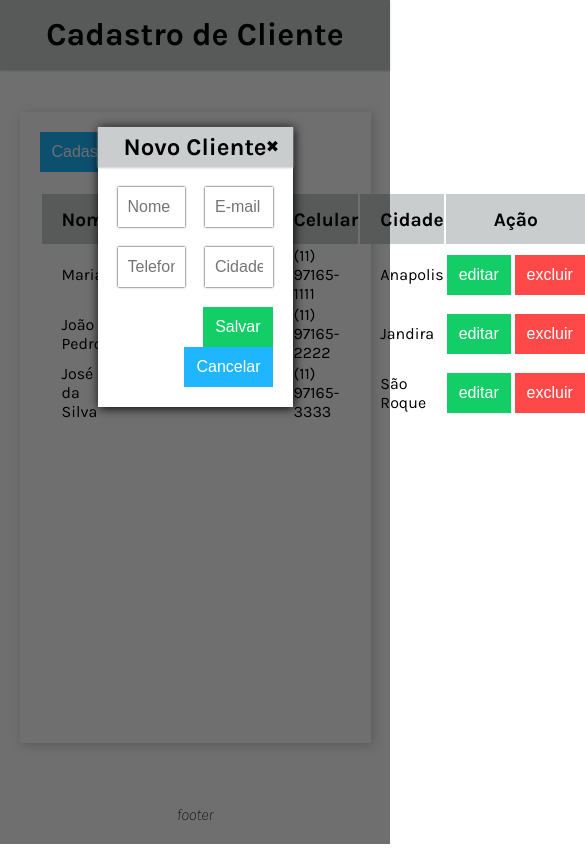
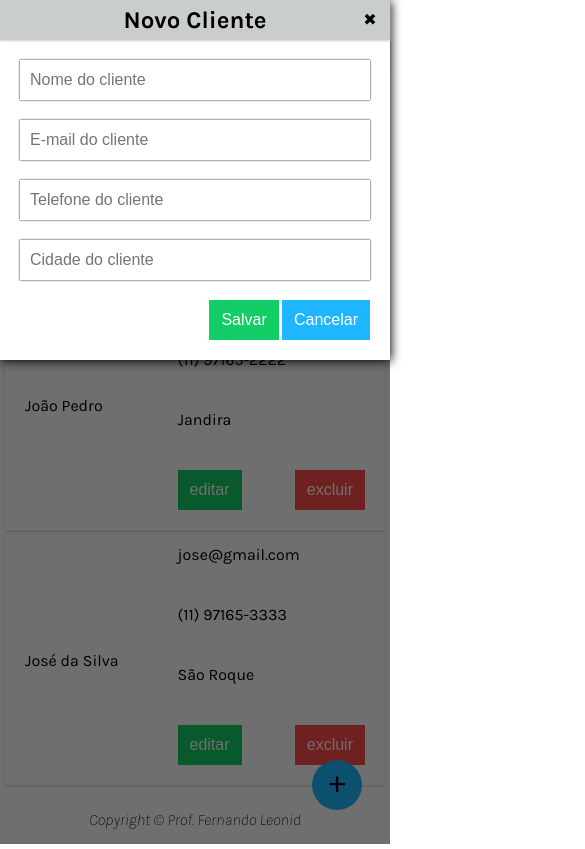
Before and after one commit to brunavarela/imc, a plain HTML site: page crud/index.html in a window 390 px wide. Both pictures are taken after a click on the button "Cadastrar Cliente". Shown: the whole page, 585 px wide, since content can reach past the window. Drawn offline with Linux system fonts and the light colour scheme.

Commit message:
created crud style

```diff
--- a/crud/button.css
+++ /dev/null
@@ -1,26 +0,0 @@
-.button {
-    border-style: none;
-    height: 40px;
-    padding: 6px 12px;
-    background-color: black;
-    color: white;
-    font-size: 1rem;
-    cursor: pointer;
-    transition: box-shadow .6s ease;
-}
-
-.button.blue {
-    background-color: #1fb6ff;
-}
-
-.button.green {
-    background-color: #13ce66;
-}
-
-.button.red {
-    background-color: #ff4949;
-}
-
-.button:hover {
-    box-shadow: inset 200px 0 0 #000;
-}
--- /dev/null
+++ b/crud/css/button.css
@@ -0,0 +1,46 @@
+.button{
+    border-style: none;
+    height: 40px;
+    padding: 6px 12px;
+    background-color: black;
+    color: white;
+    font-size: 1rem;
+    cursor: pointer;
+    transition: box-shadow .6s ease;
+}
+
+.button.blue{
+    background-color: #1FB6FF;
+}
+
+button.green{
+    background-color: #13CE66;
+}
+
+button.red{
+    background-color: #FF4949;
+}
+
+.button:hover{
+    box-shadow: inset 200px 0 0 #00000055;
+}
+
+@media(max-width:480px){
+    .button.mobile{
+        color:transparent;
+        font-size:0;
+        width:50px;
+        height:50px;
+        border-radius: 50%;
+        position:fixed;
+        top: 90vh;
+        left: 80vw;
+    }
+    .button.mobile::before{
+        content: "+";
+        color:black;
+        font-size:2rem;
+        width:100%;
+        height:100%;
+    }
+}
--- a/crud/main.css
+++ b/crud/css/main.css
@@ -11,14 +11,15 @@
     --text-color: #FFF;
 }
 
-body {
+body{
     min-height: 100vh;
     display: flex;
     flex-direction: column;
     font-family: 'karla', sans-serif;
+    position:relative;
 }
 
-header {
+header{
     background-color: var(--primary-color);
     height: 70px;
     text-align: center;
@@ -26,22 +27,44 @@ header {
     box-shadow: 0 1px 2px var(--shadow-color);
 }
 
-main {
+.header-title{
+    color: black;
+    font-size: 2rem;
+}
+
+main{
     flex-grow: 1;
     display: flex;
     flex-direction: column;
     align-items: flex-start;
     width: 90%;
     margin: 5vh auto;
-    padding: 20px;
+    padding: 50px;
     box-shadow: 2px 2px 10px var(--shadow-color);
     gap: 20px;
 }
 
-footer {
-    width: 100;
+footer{
+    width:100;
     text-align: center;
     font-weight: 200;
     font-style: italic;
     padding: 20px;
 }
+
+@media (max-width:480px){
+    header{
+        position:fixed;
+        width:100%;
+    }
+    .header-title{
+        font-size: 1.5rem;
+    }
+
+    main{
+        padding: 0;
+        margin: 20px 0 0 0;
+        width:100%;
+        box-shadow: none;
+    }
+}
--- a/crud/modal.css
+++ b/crud/css/modal.css
@@ -1,23 +1,23 @@
-.modal {
-    position: absolute;
-    top: 0;
-    left: 0;
+.modal{
+    position: fixed;
+    top:0;
+    left:0;
     width: 100%;
     height: 100%;
-    background-color: #00000090;
+    background: #00000090;
     opacity: 0;
     z-index: -1;
 }
 
-.modal.active {
+.modal.active{
     opacity: 1;
     z-index: 1;
 }
 
-.modal-content {
+.modal-content{
     display: flex;
     flex-direction: column;
-    gap: 20px;
+    gap:20px;
     width: 50vw;
     margin: 15vh auto;
     padding-bottom: 20px;
@@ -25,7 +25,7 @@
     box-shadow: 1px 1px 10px black;
 }
 
-.modal-header {
+.modal-header{
     display: flex;
     position: relative;
     justify-content: center;
@@ -34,12 +34,11 @@
     font-size: 1rem;
 }
 
-.modal-header > span {
+
+
+.modal-close{
     position: absolute;
     right: 0;
-}
-
-.modal-close {
     display: block;
     width: 40px;
     height: 40px;
@@ -48,12 +47,12 @@
     cursor: pointer;
 }
 
-.modal-close:hover {
-    background-color: #ff4949;
+.modal-close:hover{
+    background-color: #FF4949;
     color: white;
 }
 
-.modal-form {
+.modal-form{
     display: flex;
     justify-content: space-between;
     flex-wrap: wrap;
@@ -61,23 +60,42 @@
     padding: 0 20px;
 }
 
-.modal-field {
+.modal-field{
     width: calc(50% - 10px);
     height: 40px;
     outline-style: none;
     border-style: none;
     box-shadow: 0 0 2px black;
     padding: 0 10px;
-    font-size: 1rem;
+    font-size:1rem;
 }
 
-.modal-field:focus {
+.modal-field:focus{
     border: 2px solid var(--primary-color);
-    box-shadow: 0 0 2px var(--primary-color);
+    box-shadow: 0 0 3px var(--primary-color);
 }
 
-.modal-footer {
+
+.modal-footer{
     background-color: inherit;
     text-align: right;
     padding: 0 20px;
 }
+
+@media (max-width:480px){
+    .modal{
+        top:100%;
+        transition: all 1s ease;
+    }
+    .modal.active{
+        top:0;
+    }
+    .modal-content{
+        margin:0;
+        width:100%;
+        position:fixed;
+    }
+    .modal-field{
+        width:100%;
+    }
+}
--- /dev/null
+++ b/crud/css/records.css
@@ -0,0 +1,52 @@
+.records{
+    width: 100%;
+    user-select: none;
+    text-align: left;
+}
+
+.records th{
+    height: 50px;
+    background-color: var(--primary-color);
+    padding-left: 20px;
+    font-size: 1.2rem;
+}
+.records td{
+    height: 50px;
+    padding-left: 20px;
+}
+
+.records th:last-child,
+.records td:last-child{
+    padding: 0;
+    min-width: 140px;
+    text-align: center;
+}
+
+.records tr:hover{
+    background-color: var(--secundary-color);
+}
+
+@media(max-width:480px){
+    .records{
+        border-spacing: 5px;
+    }
+    .records thead{
+        display:none;
+    }
+    .records tr{
+        box-shadow: 0 1px 3px var(--shadow-color);
+    }
+    .records td:not(:first-child){
+        display:flex;
+        justify-content: space-between;
+        padding: 0 20px;
+    }
+
+    .records td{
+        margin:10px 0;
+    }
+
+    .records tr:hover{
+        background-color: inherit;
+    }
+}
--- a/crud/header-title.css
+++ /dev/null
@@ -1,5 +0,0 @@
-.header-title {
-    color: black;
-    font-size: 2rem;
-
-}
--- a/crud/index.html
+++ b/crud/index.html
@@ -7,12 +7,10 @@
     <link rel="preconnect" href="https://fonts.googleapis.com">
     <link rel="preconnect" href="https://fonts.gstatic.com" crossorigin>
     <link href="https://fonts.googleapis.com/css2?family=Karla:ital,wght@0,400;0,700;1,200;1,800&display=swap" rel="stylesheet">
-    <link rel="stylesheet" href="main.css">
-    <link rel="stylesheet" href="header-title.css">
-    <link rel="stylesheet" href="button.css">
-    <link rel="stylesheet" href="records.css">
-    <link rel="stylesheet" href="modal.css">
-    <link rel="stylesheet" href="modal.content.css">
+    <link rel="stylesheet" href="css/main.css">
+    <link rel="stylesheet" href="css/button.css">
+    <link rel="stylesheet" href="css/records.css">
+    <link rel="stylesheet" href="css/modal.css">
     <script src="main.js" defer></script>
     <title>CRUD</title>
 </head>
@@ -21,7 +19,7 @@
         <h1 class="header-title">Cadastro de Cliente</h1>
     </header>
     <main>
-        <button type="button" class="button blue" id="registerCustomer">Cadastrar Cliente</button>
+        <button type="button" class="button blue mobile" id="registerCustomer">Cadastrar Cliente</button>
         <table class="records">
             <thead>
                 <tr>
@@ -85,7 +83,7 @@
         </div>
     </main>
     <footer>
-        footer
+        Copyright &copy; Prof. Fernando Leonid
     </footer>
 </body>
 </html>
--- a/crud/records.css
+++ /dev/null
@@ -1,29 +0,0 @@
-.records {
-    width:  100%;
-    user-select: none;
-    text-align: left;
-}
-
-.records th {
-    height: 50px;
-    background-color: var(--primary-color);
-    padding-left: 20px;
-    font-size: 1.2rem;
-}
-
-.records td {
-    height: 50px;
-    padding-left: 20px;
-}
-
-.records th:last-child,
-.records td:last-child {
-    padding: 0;
-    min-width: 140px;
-    text-align: center;
-
-}
-
-.records tr:hover {
-    background-color: var(--secundary-color);
-}
```
